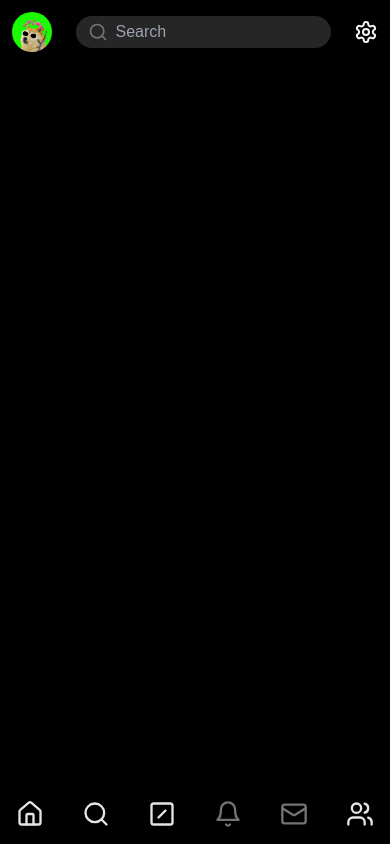
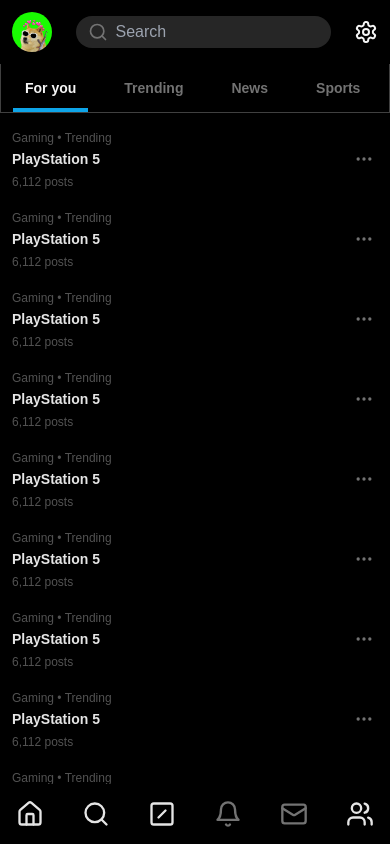
Before and after one commit to jayantpathariya/x, a Next.js app: page /explore in a window 390 px wide. Shown: the top 844 px of the page. Built offline with nearby package versions, Linux system fonts and the light colour scheme; a web font is replaced by a local one.

Commit message:
explore mobile page completed

```diff
--- a/app/(site)/explore/page.tsx
+++ b/app/(site)/explore/page.tsx
@@ -1,9 +1,9 @@
-import { MobileExploreHeader } from "@/components/mobile-explore-header";
+import { ExploreTabs } from "@/components/explore-tabs";
 
 const ExplorePage = () => {
   return (
-    <div className="w-full">
-      <MobileExploreHeader />
+    <div className="w-full mb-12">
+      <ExploreTabs />
     </div>
   );
 };
--- /dev/null
+++ b/components/explore-for-you.tsx
@@ -0,0 +1,12 @@
+import * as Tabs from "@radix-ui/react-tabs";
+import { TrendingItem } from "./trending-item";
+
+export const ExploreForYou = () => {
+  return (
+    <Tabs.Content value="trending">
+      {Array.from({ length: 15 }).map((_, i) => (
+        <TrendingItem key={i} />
+      ))}
+    </Tabs.Content>
+  );
+};
--- /dev/null
+++ b/components/explore-news copy.tsx
@@ -0,0 +1,12 @@
+import * as Tabs from "@radix-ui/react-tabs";
+import { TrendingItem } from "./trending-item";
+
+export const ExploreEntertainment = () => {
+  return (
+    <Tabs.Content value="entertainment">
+      {Array.from({ length: 15 }).map((_, i) => (
+        <TrendingItem key={i} />
+      ))}
+    </Tabs.Content>
+  );
+};
--- /dev/null
+++ b/components/explore-news.tsx
@@ -0,0 +1,12 @@
+import * as Tabs from "@radix-ui/react-tabs";
+import { TrendingItem } from "./trending-item";
+
+export const ExploreNews = () => {
+  return (
+    <Tabs.Content value="news">
+      {Array.from({ length: 15 }).map((_, i) => (
+        <TrendingItem key={i} />
+      ))}
+    </Tabs.Content>
+  );
+};
--- /dev/null
+++ b/components/explore-sports.tsx
@@ -0,0 +1,12 @@
+import * as Tabs from "@radix-ui/react-tabs";
+import { TrendingItem } from "./trending-item";
+
+export const ExploreSports = () => {
+  return (
+    <Tabs.Content value="sports">
+      {Array.from({ length: 15 }).map((_, i) => (
+        <TrendingItem key={i} />
+      ))}
+    </Tabs.Content>
+  );
+};
--- /dev/null
+++ b/components/explore-tabs.tsx
@@ -0,0 +1,32 @@
+import * as Tabs from "@radix-ui/react-tabs";
+import { ExploreForYou } from "./explore-for-you";
+import { ExploreNews } from "./explore-news";
+import { ExploreEntertainment } from "./explore-news copy";
+import { ExploreSports } from "./explore-sports";
+import { ExploreTrending } from "./explore-trending";
+import { MobileExploreHeader } from "./mobile-explore-header";
+import { TabTrigger } from "./tab-trigger";
+
+export const ExploreTabs = () => {
+  return (
+    <>
+      <Tabs.Root defaultValue="for-you">
+        <MobileExploreHeader />
+        <Tabs.List className="bg-black w-full border border-t-0 border-neutral-700 overflow-x-auto overflow-y-hidden">
+          <div className="flex whitespace-nowrap">
+            <TabTrigger value="for-you" title="For you" />
+            <TabTrigger value="trending" title="Trending" />
+            <TabTrigger value="news" title="News" />
+            <TabTrigger value="sports" title="Sports" />
+            <TabTrigger value="entertainment" title="Entertainment" />
+          </div>
+        </Tabs.List>
+        <ExploreForYou />
+        <ExploreTrending />
+        <ExploreSports />
+        <ExploreNews />
+        <ExploreEntertainment />
+      </Tabs.Root>
+    </>
+  );
+};
--- /dev/null
+++ b/components/explore-trending.tsx
@@ -0,0 +1,12 @@
+import * as Tabs from "@radix-ui/react-tabs";
+import { TrendingItem } from "./trending-item";
+
+export const ExploreTrending = () => {
+  return (
+    <Tabs.Content value="for-you">
+      {Array.from({ length: 15 }).map((_, i) => (
+        <TrendingItem key={i} />
+      ))}
+    </Tabs.Content>
+  );
+};
--- a/components/for-you-tab.tsx
+++ b/components/for-you-tab.tsx
@@ -6,7 +6,7 @@
 export const ForYouTab = () => {
   return (
     <TabsPrimitive.Content
-      value="you"
+      value="for-you"
       className="border border-neutral-700 bg-black"
     >
       <NewPost />
--- a/components/home-tabs.tsx
+++ b/components/home-tabs.tsx
@@ -2,30 +2,17 @@
 import { FollowingTab } from "./following-tab";
 import { ForYouTab } from "./for-you-tab";
 import { MobileHeader } from "./mobile-header";
+import { TabTrigger } from "./tab-trigger";
 
 export const HomeTabs = () => {
   return (
     <>
-      <TabsPrimitive.Root defaultValue="you">
+      <TabsPrimitive.Root defaultValue="for-you">
         <TabsPrimitive.List className="bg-black w-full border border-neutral-700 md:sticky top-0 z-10">
           <MobileHeader />
           <div className="grid grid-cols-2">
-            <TabsPrimitive.Trigger
-              value="you"
-              className="p-3 group bg-black hover:bg-neutral-900/80 transition-colors duration-200 ease-in-out"
-            >
-              <span className="p-3 group-data-[state='active']:border-b-4 group-data-[state='active']:border-sky-500 text-neutral-500 font-semibold group-data-[state='active']:text-neutral-100">
-                For you
-              </span>
-            </TabsPrimitive.Trigger>
-            <TabsPrimitive.Trigger
-              value="following"
-              className="p-3 group bg-black hover:bg-neutral-900/80 transition-colors duration-200 ease-in-out"
-            >
-              <span className="p-3 group-data-[state='active']:border-b-4 group-data-[state='active']:border-sky-500 text-neutral-500 font-semibold group-data-[state='active']:text-neutral-100">
-                Following
-              </span>
-            </TabsPrimitive.Trigger>
+            <TabTrigger value="for-you" title="For you" />
+            <TabTrigger value="following" title="Following" />
           </div>
         </TabsPrimitive.List>
         <ForYouTab />
--- /dev/null
+++ b/components/tab-trigger.tsx
@@ -0,0 +1,19 @@
+import * as Tabs from "@radix-ui/react-tabs";
+
+type Props = {
+  title: string;
+  value: string;
+};
+
+export const TabTrigger = ({ title, value }: Props) => {
+  return (
+    <Tabs.Trigger
+      value={value}
+      className="p-3 group bg-black hover:bg-neutral-900/80 transition-colors duration-200 ease-in-out"
+    >
+      <span className="p-3 group-data-[state='active']:border-b-4 group-data-[state='active']:border-sky-500 text-neutral-500 font-semibold group-data-[state='active']:text-neutral-100 text-sm">
+        {title}
+      </span>
+    </Tabs.Trigger>
+  );
+};
```
